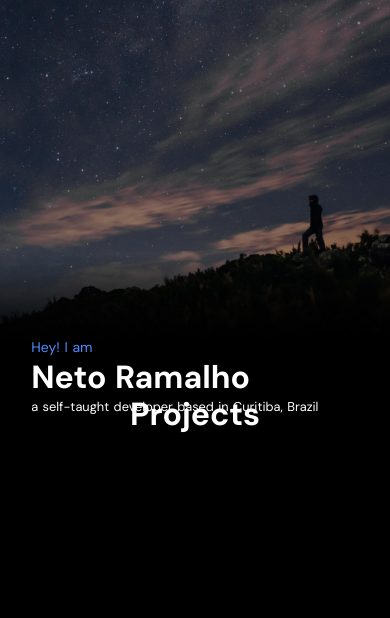
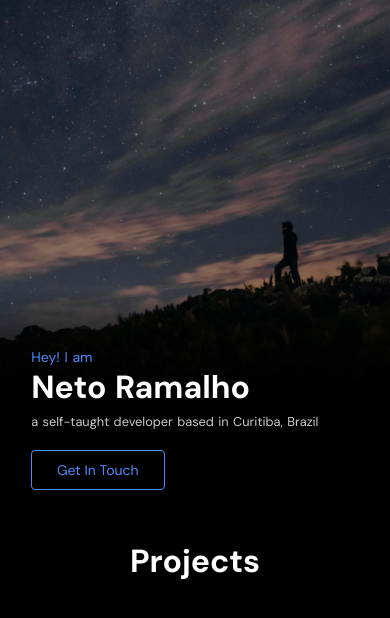
Before and after one commit to netoramalho/portfolio, a Nuxt app: page / in a window 390 px wide. Shown: the top 618 px of the page. Built offline with nearby package versions, Linux system fonts and the light colour scheme.

Commit message:
Cleaning css classes + adding get in touch btn + responsiveness improvements

```diff
--- a/layouts/default.vue
+++ b/layouts/default.vue
@@ -24,33 +24,4 @@ html {
   box-sizing: border-box;
   margin: 0;
 }
-
-.button--green {
-  display: inline-block;
-  border-radius: 4px;
-  border: 1px solid #3b8070;
-  color: #3b8070;
-  text-decoration: none;
-  padding: 10px 30px;
-}
-
-.button--green:hover {
-  color: #fff;
-  background-color: #3b8070;
-}
-
-.button--grey {
-  display: inline-block;
-  border-radius: 4px;
-  border: 1px solid #35495e;
-  color: #35495e;
-  text-decoration: none;
-  padding: 10px 30px;
-  margin-left: 15px;
-}
-
-.button--grey:hover {
-  color: #fff;
-  background-color: #35495e;
-}
 </style>
--- a/pages/index.vue
+++ b/pages/index.vue
@@ -11,6 +11,9 @@
         <div class="about">
           a self-taught developer based in Curitiba, Brazil
         </div>
+        <button>
+          Get In Touch
+        </button>
       </div>
     </header>
     <div class="projects" data-aos="zoom-out-up">
@@ -27,20 +30,31 @@ export default {}
 
 <style>
 header {
-  height: min(88vw, 100vh);
+  min-height: min(100vw, 100vh);
+
+  display: flex;
+  align-items: center;
+
   background-image: url('~@/assets/cover.jpg');
   background-color: #000;
+  background-repeat: no-repeat;
+  background-position: bottom center;
   background-size: cover;
-  background-repeat: no-repeat;
-  background-position: center;
-
-  display: flex;
-  align-items: flex-start;
 }
 
 .wrap {
   margin: 0 8vw;
-  margin-top: 40vh;
+}
+
+@media screen and (max-width: 600px){
+  header {
+    align-items: flex-end;
+    margin-bottom: 150px;
+    background-position: 60%;
+  }
+  .wrap {
+    margin-bottom: -100px;
+  }
 }
 
 .greeting {
@@ -58,40 +72,33 @@ header {
 .about {
   font-size: clamp(0.8rem, 1.3vw, 1.25rem);
   font-weight: 400;
-  color: #FFFFFF;
+  color: rgb(255 255 255 / 80%);
+  margin-top: 5px;
+  margin-bottom: 20px;
+}
+
+button {
+  display: inline-block;
+  border: #4E8BFE solid 1px;
+  border-radius: 4px;
+  text-decoration: none;
+  padding: 10px 25px;
+  background: transparent;
+  cursor: pointer;
+  transition: all 0.2s ease-in-out;
+
+  font-family: 'DM Sans', sans-serif;
+  font-size: 14px;
+  font-weight: 400;
+  color: #4E8BFE;
+}
+
+button:hover {
+  background: #4E8BFE;
+  color: white;
 }
 
 .projects {
   height: 800px;color: white;margin: 0 8vw; margin-top: 50px;text-align:center;
 }
-
-.title {
-  font-family:
-    'Quicksand',
-    'Source Sans Pro',
-    -apple-system,
-    BlinkMacSystemFont,
-    'Segoe UI',
-    Roboto,
-    'Helvetica Neue',
-    Arial,
-    sans-serif;
-  display: block;
-  font-weight: 300;
-  font-size: 100px;
-  color: #35495e;
-  letter-spacing: 1px;
-}
-
-.subtitle {
-  font-weight: 300;
-  font-size: 42px;
-  color: #526488;
-  word-spacing: 5px;
-  padding-bottom: 15px;
-}
-
-.links {
-  padding-top: 15px;
-}
 </style>
```
